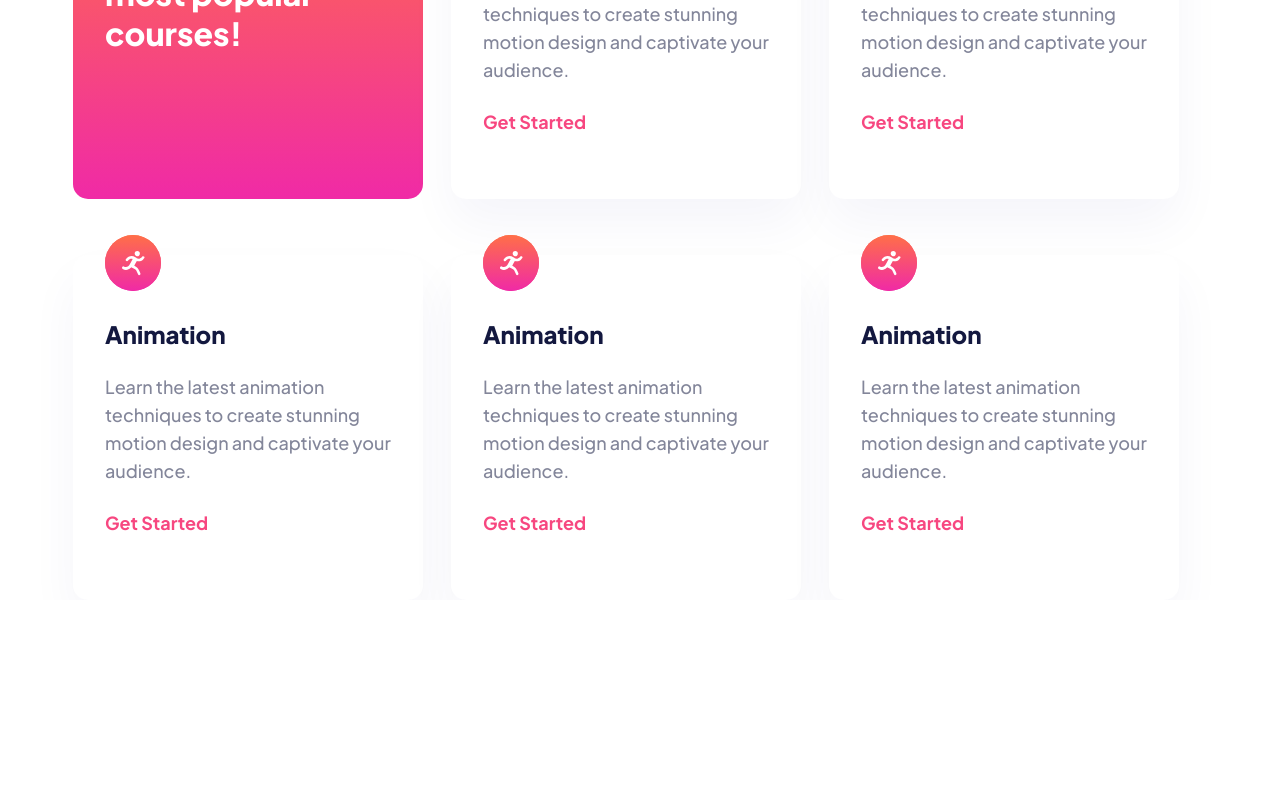
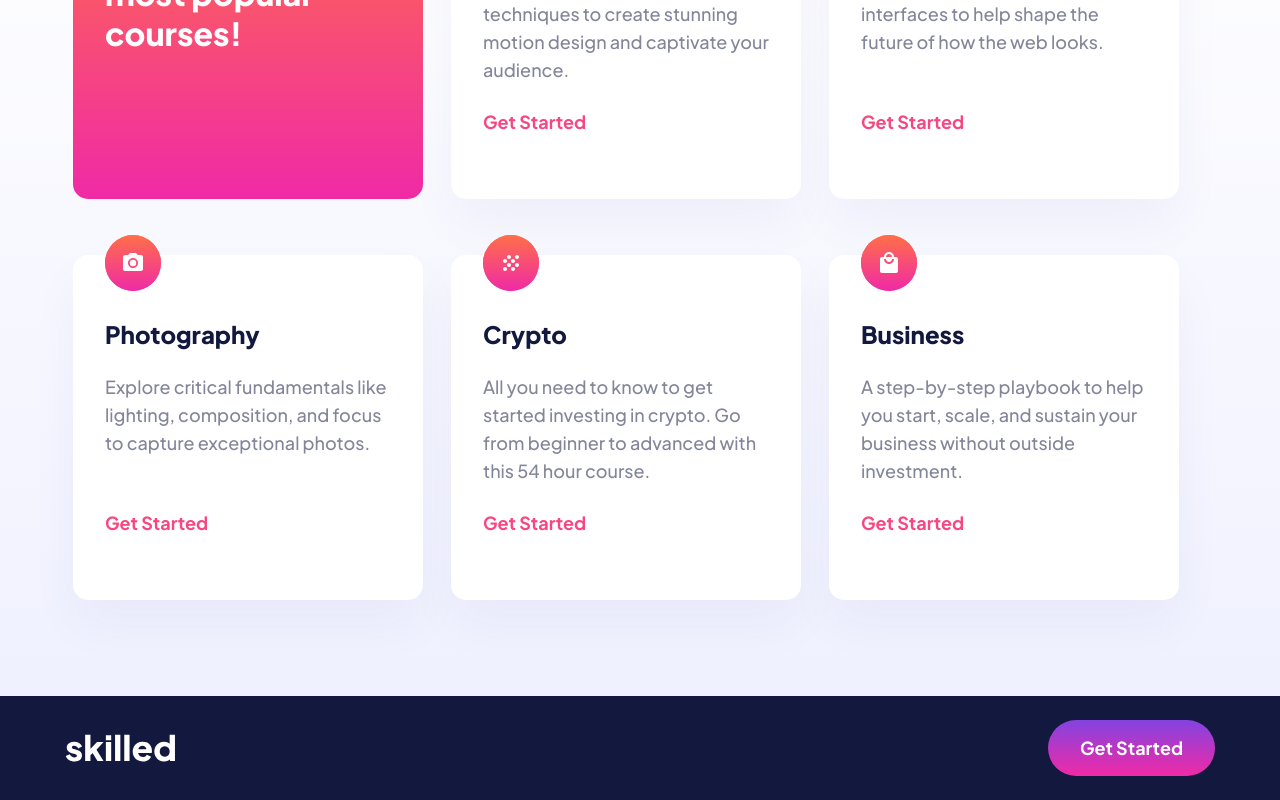
Before and after one commit to jmadrigaladan/frontendmentor.io, a React (Vite) app in the folder skilled-elearning-landing-page/skilled-elearning/: page / in a window 1280 px wide. Shown: the part 1071-1871 px from the top of the page. Before the commit the page ends 1671 px from the top, so only its background shows below. Built offline with nearby package versions, Linux system fonts and the light colour scheme.

Commit message:
completed the responsive skilled landing page

```diff
--- a/skilled-elearning-landing-page/skilled-elearning/src/App.jsx
+++ b/skilled-elearning-landing-page/skilled-elearning/src/App.jsx
@@ -2,6 +2,7 @@ import React from "react";
 import { styles } from "./styles";
 import Hero from "./components/Hero.jsx";
 import Services from "./components/Services.jsx";
+import Footer from "./components/Footer.jsx";
 
 const App = () => (
   <div className="w-full hero__bg h-screen">
@@ -10,19 +11,20 @@ const App = () => (
         <Hero />
       </div>
     </div>
-    <div className="">
-      <div
-        className={`mt-[200px] ${styles.paddingX} ${styles.flexCenter} relative`}
-      >
+    <div className={`mt-[200px] ${styles.paddingX} ${styles.flexCenter} relative`}>
+      <div className={`${styles.boxWidth} z-[3]`}>
+        <Services />
+      </div>
+      <div className="services--gradient absolute" />
+    </div>
+
+    <div className="bg-[#13183f]">
+      <div className={`${styles.paddingX} ${styles.flexCenter}`}>
         <div className={`${styles.boxWidth}`}>
-          <Services />
+          <Footer />
         </div>
-        {/* <div className="services--gradient absolute bottom-0" /> */}
       </div>
     </div>
-    {/* Serivices Section */}
-
-    <div>{/* Footer */}</div>
   </div>
 );
 
--- a/skilled-elearning-landing-page/skilled-elearning/src/components/Footer.jsx
+++ b/skilled-elearning-landing-page/skilled-elearning/src/components/Footer.jsx
@@ -1,7 +1,18 @@
 import React from "react";
+import { logoLight } from "../assets";
 
-const Footer = () => {
-  return <div>Footer</div>;
-};
-
+const Footer = () => (
+  <div className="w-full py-6">
+    <div className="flex flex-row justify-between items-center">
+      <img
+        className="w-[85px] h-[22px] md:w-[110px] md:h-[28px]"
+        src={logoLight}
+        alt=""
+      />
+      <button className="button--gradient-2 w-[140px] h-[48px] md:w-[167px] md:h-[56px] font-jakartaSans text-[18px] font-bold text-white leading-[28px] rounded-full">
+        Get Started
+      </button>
+    </div>
+  </div>
+);
 export default Footer;
--- a/skilled-elearning-landing-page/skilled-elearning/src/components/ServiceCard.jsx
+++ b/skilled-elearning-landing-page/skilled-elearning/src/components/ServiceCard.jsx
@@ -6,10 +6,9 @@ const ServiceCard = ({ title, icon, description }) => (
   <div className="w-[340px] h-[283px] md:w-[350px] md:h-[345px] service--card__bg-shadow rounded-[15px] mr-2 md:mr-7 mt-8  md:mt-14 relative">
     <div className="mt-16 w-[286px] h-[218px] mx-8">
       <div className="">
-        <h1 className={`${textStyling.serviceCardHeading}`}>Animation</h1>
-        <p className={`${textStyling.paragraph} mt-6`}>
-          Learn the latest animation techniques to create stunning motion design
-          and captivate your audience.
+        <h1 className={`${textStyling.serviceCardHeading}`}>{title}</h1>
+        <p className={`${textStyling.paragraph} mt-6 h-[78px] md:h-[112px]`}>
+          {description}
         </p>
         <button
           className={`bg-transparent ${textStyling.getStartedServices} mt-6`}
@@ -18,7 +17,7 @@ const ServiceCard = ({ title, icon, description }) => (
         </button>
 
         <div className="gradient-1 rounded-full w-[56px] h-[56px] absolute top-[-20px]">
-          <img src={animationIcon} alt="" />
+          <img src={icon} alt="" />
         </div>
       </div>
     </div>
--- a/skilled-elearning-landing-page/skilled-elearning/src/components/Services.jsx
+++ b/skilled-elearning-landing-page/skilled-elearning/src/components/Services.jsx
@@ -1,27 +1,30 @@
 import React from "react";
 import textStyling from "../styles";
 import ServiceCard from "./ServiceCard.jsx";
+import { styles } from "../styles";
+import { services } from "../constants";
 
 const Services = () => (
-  <section className="h-screen ">
+  <section className={`mb-14 md:mb-24`}>
     <div className="flex justify-center items-end flex-wrap md:max-w-[1200px]">
-      <div className="gradient-1 w-[339px] h-[259px] md:w-[350px] md:h-[330px] rounded-[15px] mr-2 md:mr-7">
+      <div className="gradient-1 w-[339px] h-[120px] sm:h-[259px] md:w-[350px] md:h-[330px] rounded-[15px] mr-2 md:mr-7">
         <div className="w-full flex justify-center">
           <h1
-            className={`${textStyling.servicesHeading} mt-16 w-[286px] h-[120px]`}
+            className={`${textStyling.servicesHeading} mt-6 sm:mt-16 w-[286px] h-[120px]`}
           >
             Check out our most popular courses!
           </h1>
         </div>
       </div>
-
-      <ServiceCard className="w-[1/3]" />
-      <ServiceCard className="w-[1/3]" />
-      <ServiceCard className="" />
-      <ServiceCard className="" />
-      <ServiceCard className="" />
+      {services.map((service) => (
+        <ServiceCard
+          key={service.id}
+          title={service.title}
+          icon={service.icon}
+          description={service.description}
+        />
+      ))}
     </div>
-
   </section>
 );
 
--- a/skilled-elearning-landing-page/skilled-elearning/src/styles.js
+++ b/skilled-elearning-landing-page/skilled-elearning/src/styles.js
@@ -22,8 +22,6 @@ export const styles = {
   paddingX: "sm:px-12 px-6",
   paddingY: "sm:py-16 py-6",
   padding: "sm:px-12 px-6 sm:py-12 py-4",
-  marginX: "sm:mx-12 mx-6",
-  marginY: "sm:my-12 my-6",
 };
 
 export const layout = {
```
